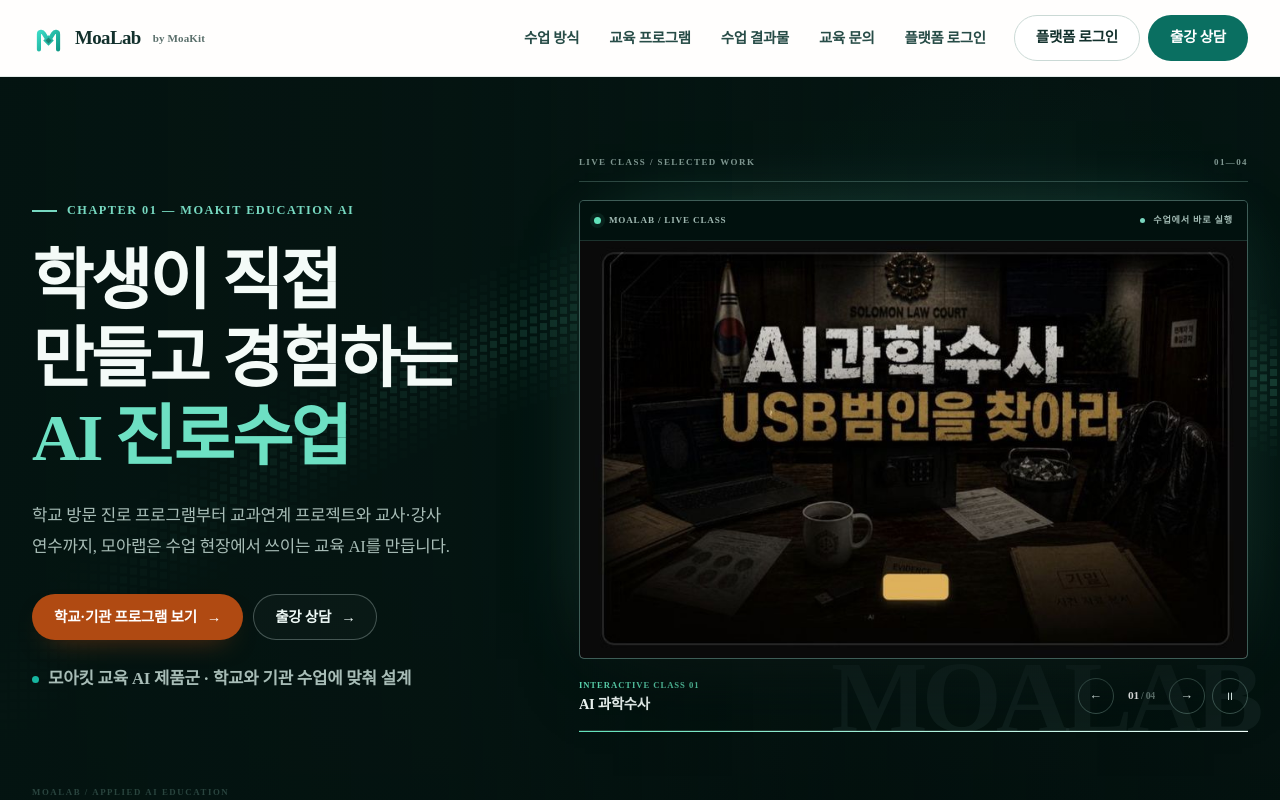
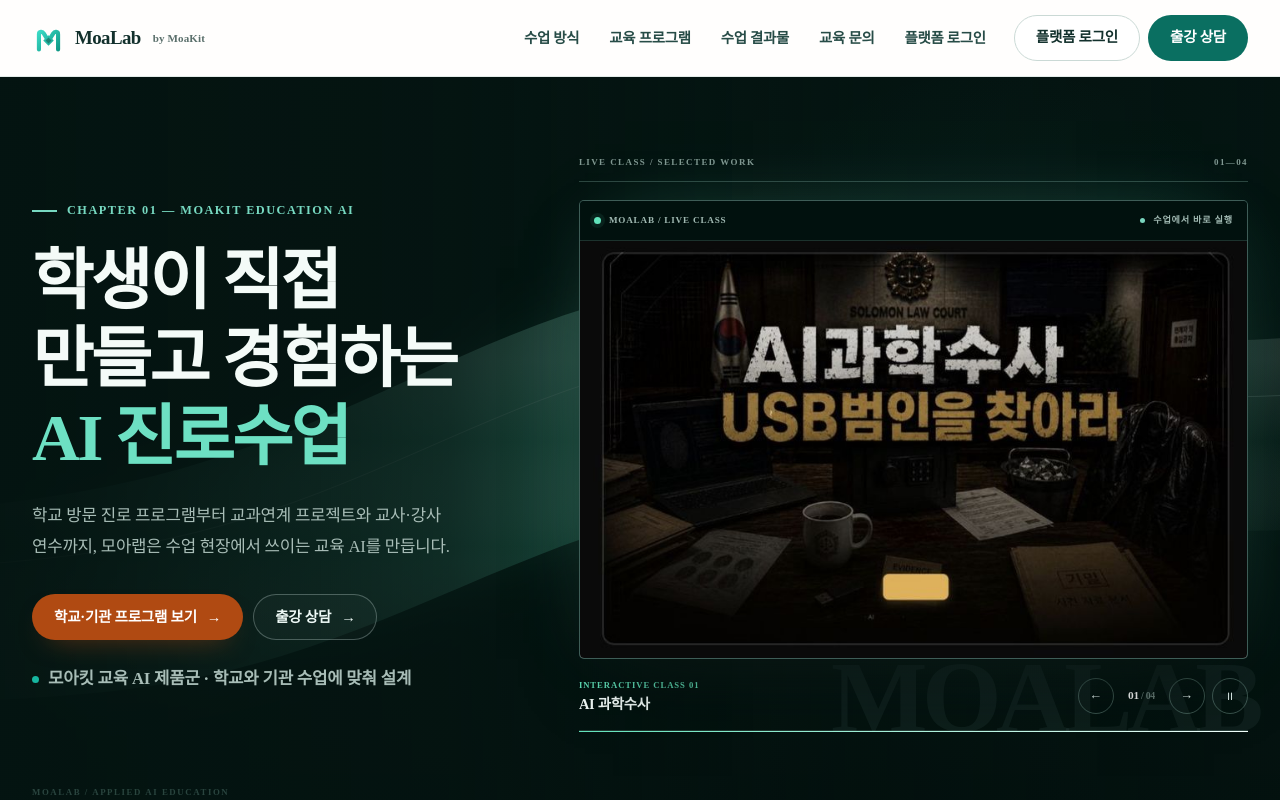
Before and after one commit to themonsteredu/aiapp, a website: page public/index.html in a window 1280 px wide. Shown: the top 800 px of the page. Drawn offline with Linux system fonts and the light colour scheme.

Commit message:
Replace pixel arc with silk ribbon motion

```diff
--- a/public/index.html
+++ b/public/index.html
@@ -43,7 +43,7 @@
 
   <main id="main">
     <section class="hero" aria-labelledby="hero-title">
-      <canvas class="data-pixel-arc" id="data-pixel-arc" aria-hidden="true"></canvas>
+      <canvas class="silk-ribbon-field" id="silk-ribbon-field" aria-hidden="true"></canvas>
       <div class="hero-atmosphere" aria-hidden="true"></div>
       <div class="wrap hero-inner">
         <div class="hero-copy reveal">
--- a/public/landing.css
+++ b/public/landing.css
@@ -280,13 +280,14 @@
   letter-spacing: .18em;
 }
 
-.data-pixel-arc {
+.silk-ribbon-field {
   position: absolute;
   inset: 0;
   z-index: 0;
   width: 100%;
   height: 100%;
   pointer-events: none;
+  filter: saturate(1.08);
 }
 
 .hero-atmosphere {
--- a/public/landing.js
+++ b/public/landing.js
@@ -58,11 +58,14 @@
   var productWindow = document.querySelector('.product-window');
   var productSwitchTimer = null;
   var productTones = [
-    { color: '#61e2ba', rgb: '97, 226, 186' },
-    { color: '#65bdf5', rgb: '101, 189, 245' },
-    { color: '#efb65f', rgb: '239, 182, 95' },
-    { color: '#b59bf4', rgb: '181, 155, 244' }
+    { color: '#61e2ba', rgb: '97, 226, 186', channels: [97, 226, 186] },
+    { color: '#65bdf5', rgb: '101, 189, 245', channels: [101, 189, 245] },
+    { color: '#efb65f', rgb: '239, 182, 95', channels: [239, 182, 95] },
+    { color: '#b59bf4', rgb: '181, 155, 244', channels: [181, 155, 244] }
   ];
+  var ribbonToneFrom = productTones[0].channels.slice();
+  var ribbonToneTarget = productTones[0].channels.slice();
+  var ribbonToneChangedAt = 0;
   var swipeStartX = null;
   var swipePointerId = null;
 
@@ -94,6 +97,13 @@
     productCurrent.textContent = String(productIndex + 1).padStart(2, '0');
     productSlider.style.setProperty('--showcase-accent', currentTone.color);
     productSlider.style.setProperty('--showcase-accent-rgb', currentTone.rgb);
+
+    if (productIndex !== previousIndex) {
+      var toneChangeTime = performance.now();
+      ribbonToneFrom = currentRibbonTone(toneChangeTime);
+      ribbonToneTarget = currentTone.channels.slice();
+      ribbonToneChangedAt = toneChangeTime;
+    }
 
     if (productWindow && productIndex !== previousIndex && !motionQuery.matches) {
       window.clearTimeout(productSwitchTimer);
@@ -210,103 +220,167 @@
   updateProductToggle();
   syncProductSlider();
 
-  var pixelCanvas = document.getElementById('data-pixel-arc');
-  var pixelContext = pixelCanvas ? pixelCanvas.getContext('2d') : null;
+  var ribbonCanvas = document.getElementById('silk-ribbon-field');
+  var ribbonContext = ribbonCanvas ? ribbonCanvas.getContext('2d') : null;
   var heroElement = document.querySelector('.hero');
 
-  if (pixelContext && heroElement) {
-    var pixelWidth = 0;
-    var pixelHeight = 0;
-    var pixelArcVisible = true;
-    var pixelArcFrame = 0;
-    var pixelArcLastDraw = 0;
+  function currentRibbonTone(time) {
+    var elapsed = Math.max(0, time - ribbonToneChangedAt);
+    var amount = ribbonToneChangedAt ? Math.min(1, elapsed / 1100) : 1;
+    amount = amount * amount * (3 - 2 * amount);
+    return ribbonToneFrom.map(function (channel, index) {
+      return Math.round(channel + (ribbonToneTarget[index] - channel) * amount);
+    });
+  }
 
-    function resizePixelArc() {
-      var bounds = pixelCanvas.getBoundingClientRect();
+  function ribbonRgba(tone, alpha) {
+    return 'rgba(' + tone[0] + ', ' + tone[1] + ', ' + tone[2] + ', ' + alpha + ')';
+  }
+
+  if (ribbonContext && heroElement) {
+    var ribbonWidth = 0;
+    var ribbonHeight = 0;
+    var ribbonVisible = true;
+    var ribbonFrame = 0;
+    var ribbonLastDraw = 0;
+
+    function resizeSilkRibbon() {
+      var bounds = ribbonCanvas.getBoundingClientRect();
       if (!bounds.width || !bounds.height) return;
-      var pixelRatio = Math.min(window.devicePixelRatio || 1, window.innerWidth < 680 ? 1.25 : 1.5);
-      pixelWidth = bounds.width;
-      pixelHeight = bounds.height;
-      pixelCanvas.width = Math.round(pixelWidth * pixelRatio);
-      pixelCanvas.height = Math.round(pixelHeight * pixelRatio);
-      pixelContext.setTransform(pixelRatio, 0, 0, pixelRatio, 0, 0);
-      drawPixelArc(0);
+      var pixelRatio = Math.min(window.devicePixelRatio || 1, window.innerWidth < 680 ? 1.2 : 1.4);
+      ribbonWidth = bounds.width;
+      ribbonHeight = bounds.height;
+      ribbonCanvas.width = Math.round(ribbonWidth * pixelRatio);
+      ribbonCanvas.height = Math.round(ribbonHeight * pixelRatio);
+      ribbonContext.setTransform(pixelRatio, 0, 0, pixelRatio, 0, 0);
+      drawSilkRibbon(performance.now());
     }
 
-    function drawPixelArc(time) {
-      pixelContext.clearRect(0, 0, pixelWidth, pixelHeight);
-      var compact = window.innerWidth < 680;
-      var spacing = compact ? 9 : 10;
-      var squareSize = compact ? 6 : 7;
-      var centerX = pixelWidth * (compact ? .58 : .66);
-      var arcSpan = pixelWidth * (compact ? .78 : .72);
-      var arcTop = pixelHeight * (compact ? .46 : .26);
-      var arcDepth = pixelHeight * (compact ? .52 : .68);
-      var bandWidth = pixelHeight * (compact ? .11 : .135);
-      var phase = time * .00022 + productIndex * .48;
+    function ribbonPoint(progress, phase, compact) {
+      var slope = compact ? .12 : .24;
+      var base = ribbonHeight * (compact ? .59 : .66);
+      var wave = Math.sin(progress * Math.PI * 1.7 + phase) * ribbonHeight * (compact ? .055 : .078);
+      var fold = Math.sin(progress * Math.PI * 3.4 - phase * .62) * ribbonHeight * (compact ? .018 : .026);
+      return base - progress * ribbonHeight * slope + wave + fold;
+    }
 
-      pixelContext.save();
-      pixelContext.globalCompositeOperation = 'screen';
-      pixelContext.fillStyle = productTones[productIndex].color;
+    function buildRibbonPath(phase, compact) {
+      var path = new Path2D();
+      var samples = compact ? 42 : 58;
+      var topPoints = [];
+      var bottomPoints = [];
 
-      for (var x = -spacing; x <= pixelWidth + spacing; x += spacing) {
-        var normalizedX = (x - centerX) / arcSpan;
-        var curveY = arcTop + normalizedX * normalizedX * arcDepth;
-        curveY += Math.sin(normalizedX * 4.2 + phase) * pixelHeight * .012;
-        var edgeFade = Math.max(0, 1 - Math.abs(normalizedX) * .68);
-
-        for (var y = curveY - bandWidth; y <= curveY + bandWidth; y += spacing) {
-          if (y < -spacing || y > pixelHeight + spacing) continue;
-          var distance = Math.abs(y - curveY) / bandWidth;
-          var bandFade = Math.max(0, 1 - distance);
-          var breathing = .72 + Math.sin(phase * 1.6 + x * .012 + y * .006) * .18;
-          var alpha = bandFade * bandFade * edgeFade * breathing * .68;
-          if (alpha < .025) continue;
-          pixelContext.globalAlpha = alpha;
-          pixelContext.fillRect(x, y, squareSize, squareSize);
-        }
+      for (var sample = 0; sample <= samples; sample += 1) {
+        var progress = sample / samples;
+        var x = -ribbonWidth * .08 + progress * ribbonWidth * 1.16;
+        var centerY = ribbonPoint(progress, phase, compact);
+        var breath = .91 + Math.sin(progress * Math.PI * 2.2 - phase * .72) * .09;
+        var halfWidth = ribbonHeight * (compact ? .115 : .155) * breath;
+        topPoints.push([x, centerY - halfWidth]);
+        bottomPoints.push([x, centerY + halfWidth]);
       }
 
-      pixelContext.restore();
+      path.moveTo(topPoints[0][0], topPoints[0][1]);
+      topPoints.slice(1).forEach(function (point) { path.lineTo(point[0], point[1]); });
+      bottomPoints.reverse().forEach(function (point) { path.lineTo(point[0], point[1]); });
+      path.closePath();
+      return path;
     }
 
-    function pixelArcCanMove() {
-      return pixelArcVisible && !document.hidden && !motionQuery.matches;
+    function drawSilkRibbon(time) {
+      ribbonContext.clearRect(0, 0, ribbonWidth, ribbonHeight);
+      var compact = window.innerWidth < 680;
+      var phase = time * .00034 + productIndex * .16;
+      var tone = currentRibbonTone(time);
+      var path = buildRibbonPath(phase, compact);
+      var surfaceGradient = ribbonContext.createLinearGradient(0, ribbonHeight * .28, ribbonWidth, ribbonHeight * .74);
+      surfaceGradient.addColorStop(0, ribbonRgba(tone, 0));
+      surfaceGradient.addColorStop(.16, ribbonRgba(tone, compact ? .13 : .18));
+      surfaceGradient.addColorStop(.48, ribbonRgba(tone, compact ? .38 : .48));
+      surfaceGradient.addColorStop(.73, ribbonRgba(tone, compact ? .2 : .28));
+      surfaceGradient.addColorStop(1, ribbonRgba(tone, 0));
+
+      ribbonContext.save();
+      ribbonContext.globalCompositeOperation = 'screen';
+      ribbonContext.shadowColor = ribbonRgba(tone, .42);
+      ribbonContext.shadowBlur = compact ? 28 : 52;
+      ribbonContext.fillStyle = surfaceGradient;
+      ribbonContext.fill(path);
+      ribbonContext.shadowBlur = 0;
+      ribbonContext.clip(path);
+
+      var sheenX = ((time * .032) % (ribbonWidth * 1.55)) - ribbonWidth * .28;
+      var sheen = ribbonContext.createLinearGradient(sheenX - ribbonWidth * .18, 0, sheenX + ribbonWidth * .18, 0);
+      sheen.addColorStop(0, 'rgba(255,255,255,0)');
+      sheen.addColorStop(.46, ribbonRgba(tone, .06));
+      sheen.addColorStop(.5, 'rgba(239,255,250,.34)');
+      sheen.addColorStop(.54, ribbonRgba(tone, .08));
+      sheen.addColorStop(1, 'rgba(255,255,255,0)');
+      ribbonContext.fillStyle = sheen;
+      ribbonContext.fillRect(0, 0, ribbonWidth, ribbonHeight);
+
+      var depthShade = ribbonContext.createLinearGradient(0, ribbonHeight * .38, 0, ribbonHeight * .77);
+      depthShade.addColorStop(0, 'rgba(255,255,255,.18)');
+      depthShade.addColorStop(.28, 'rgba(255,255,255,.015)');
+      depthShade.addColorStop(.64, 'rgba(0,18,15,.22)');
+      depthShade.addColorStop(1, 'rgba(255,255,255,.06)');
+      ribbonContext.fillStyle = depthShade;
+      ribbonContext.fillRect(0, 0, ribbonWidth, ribbonHeight);
+      ribbonContext.restore();
+
+      ribbonContext.save();
+      ribbonContext.globalCompositeOperation = 'screen';
+      ribbonContext.strokeStyle = 'rgba(229,255,248,.22)';
+      ribbonContext.lineWidth = compact ? .7 : 1;
+      ribbonContext.beginPath();
+      for (var lineSample = 0; lineSample <= 60; lineSample += 1) {
+        var lineProgress = lineSample / 60;
+        var lineX = -ribbonWidth * .08 + lineProgress * ribbonWidth * 1.16;
+        var lineY = ribbonPoint(lineProgress, phase, compact) - ribbonHeight * (compact ? .038 : .052);
+        if (lineSample === 0) ribbonContext.moveTo(lineX, lineY);
+        else ribbonContext.lineTo(lineX, lineY);
+      }
+      ribbonContext.stroke();
+      ribbonContext.restore();
     }
 
-    function renderPixelArc(time) {
-      if (!pixelArcCanMove()) {
-        pixelArcFrame = 0;
+    function silkRibbonCanMove() {
+      return ribbonVisible && !document.hidden && !motionQuery.matches;
+    }
+
+    function renderSilkRibbon(time) {
+      if (!silkRibbonCanMove()) {
+        ribbonFrame = 0;
         return;
       }
-      var interval = window.innerWidth < 680 ? 38 : 30;
-      if (time - pixelArcLastDraw >= interval) {
-        drawPixelArc(time);
-        pixelArcLastDraw = time;
+      var interval = window.innerWidth < 680 ? 46 : 40;
+      if (time - ribbonLastDraw >= interval) {
+        drawSilkRibbon(time);
+        ribbonLastDraw = time;
       }
-      pixelArcFrame = window.requestAnimationFrame(renderPixelArc);
+      ribbonFrame = window.requestAnimationFrame(renderSilkRibbon);
     }
 
-    function syncPixelArc() {
-      window.cancelAnimationFrame(pixelArcFrame);
-      pixelArcFrame = 0;
-      if (pixelArcCanMove()) pixelArcFrame = window.requestAnimationFrame(renderPixelArc);
-      else drawPixelArc(0);
+    function syncSilkRibbon() {
+      window.cancelAnimationFrame(ribbonFrame);
+      ribbonFrame = 0;
+      if (silkRibbonCanMove()) ribbonFrame = window.requestAnimationFrame(renderSilkRibbon);
+      else drawSilkRibbon(performance.now());
     }
 
-    if ('ResizeObserver' in window) new ResizeObserver(resizePixelArc).observe(heroElement);
-    else window.addEventListener('resize', resizePixelArc);
+    if ('ResizeObserver' in window) new ResizeObserver(resizeSilkRibbon).observe(heroElement);
+    else window.addEventListener('resize', resizeSilkRibbon);
 
     if ('IntersectionObserver' in window) {
       new IntersectionObserver(function (entries) {
-        pixelArcVisible = entries[0].isIntersecting;
-        syncPixelArc();
+        ribbonVisible = entries[0].isIntersecting;
+        syncSilkRibbon();
       }, { threshold: .05 }).observe(heroElement);
     }
 
-    document.addEventListener('visibilitychange', syncPixelArc);
-    motionQuery.addEventListener('change', syncPixelArc);
-    resizePixelArc();
-    syncPixelArc();
+    document.addEventListener('visibilitychange', syncSilkRibbon);
+    motionQuery.addEventListener('change', syncSilkRibbon);
+    resizeSilkRibbon();
+    syncSilkRibbon();
   }
 }());
```
Also changed, not shown: CLAUDE.md (+1 -1 lines), test/landing.test.js (+6 -4 lines).
